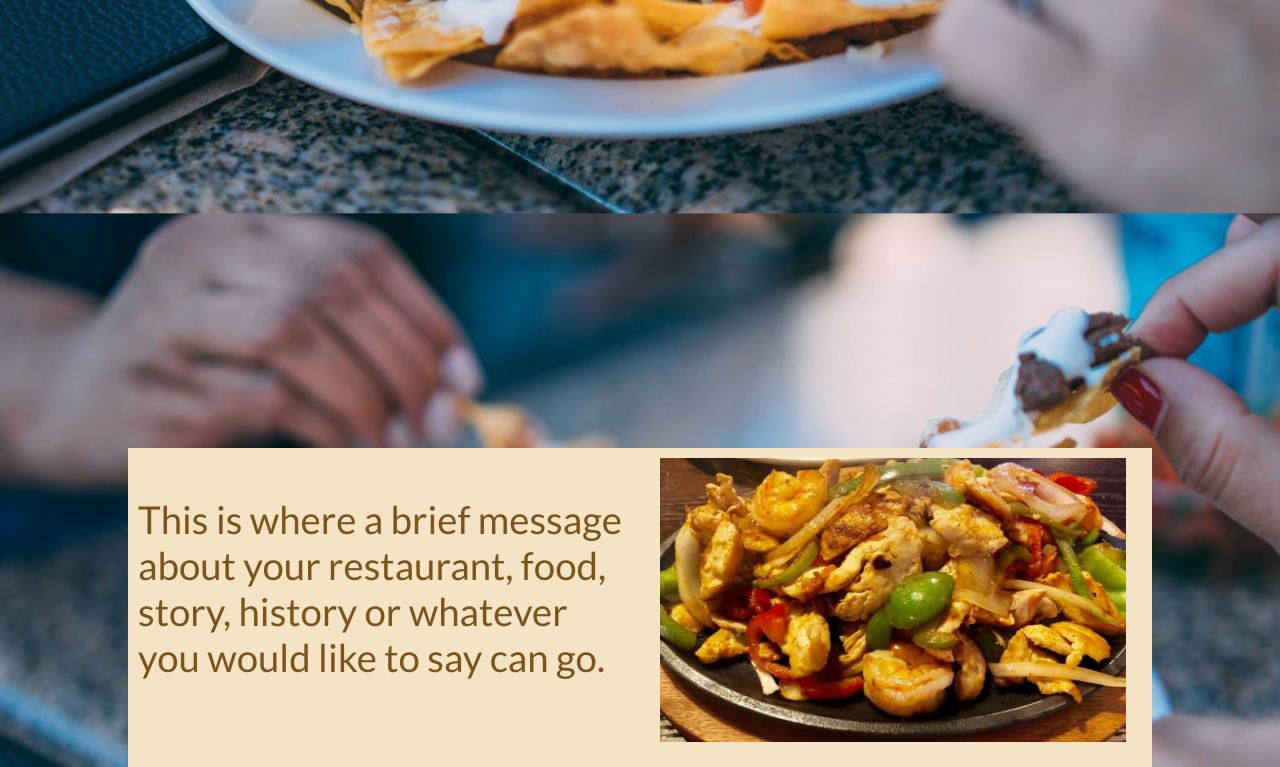
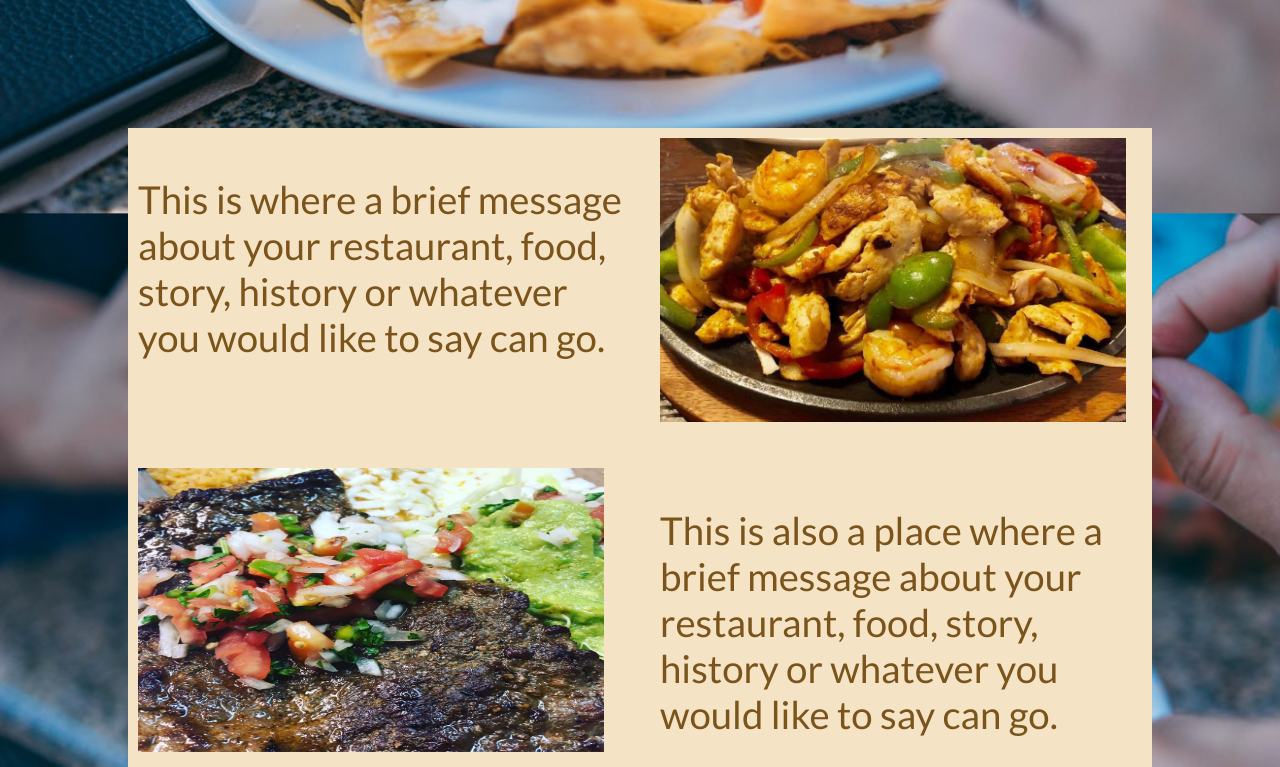
Before and after one commit to laneeverhart/Pancho-Villas, a plain HTML site: page index.html in a window 1280 px wide. Shown: the part 640-1407 px from the top of the page. Drawn offline with Linux system fonts and the light colour scheme.

Commit message:
Update Panchos2.css

```diff
--- a/Panchos2.css
+++ b/Panchos2.css
@@ -74,7 +74,7 @@ h1 {
 .container {
 	display: grid;
 	background-color: #f5e3c6;;
-	margin: 100vh 10% 10% 10%;
+	margin: 60vh 10% 10% 10%;
 	grid-template-rows: 50% 50%;
 	grid-template-columns: 50% 50%;
 	grid-gap: 10px;
```
